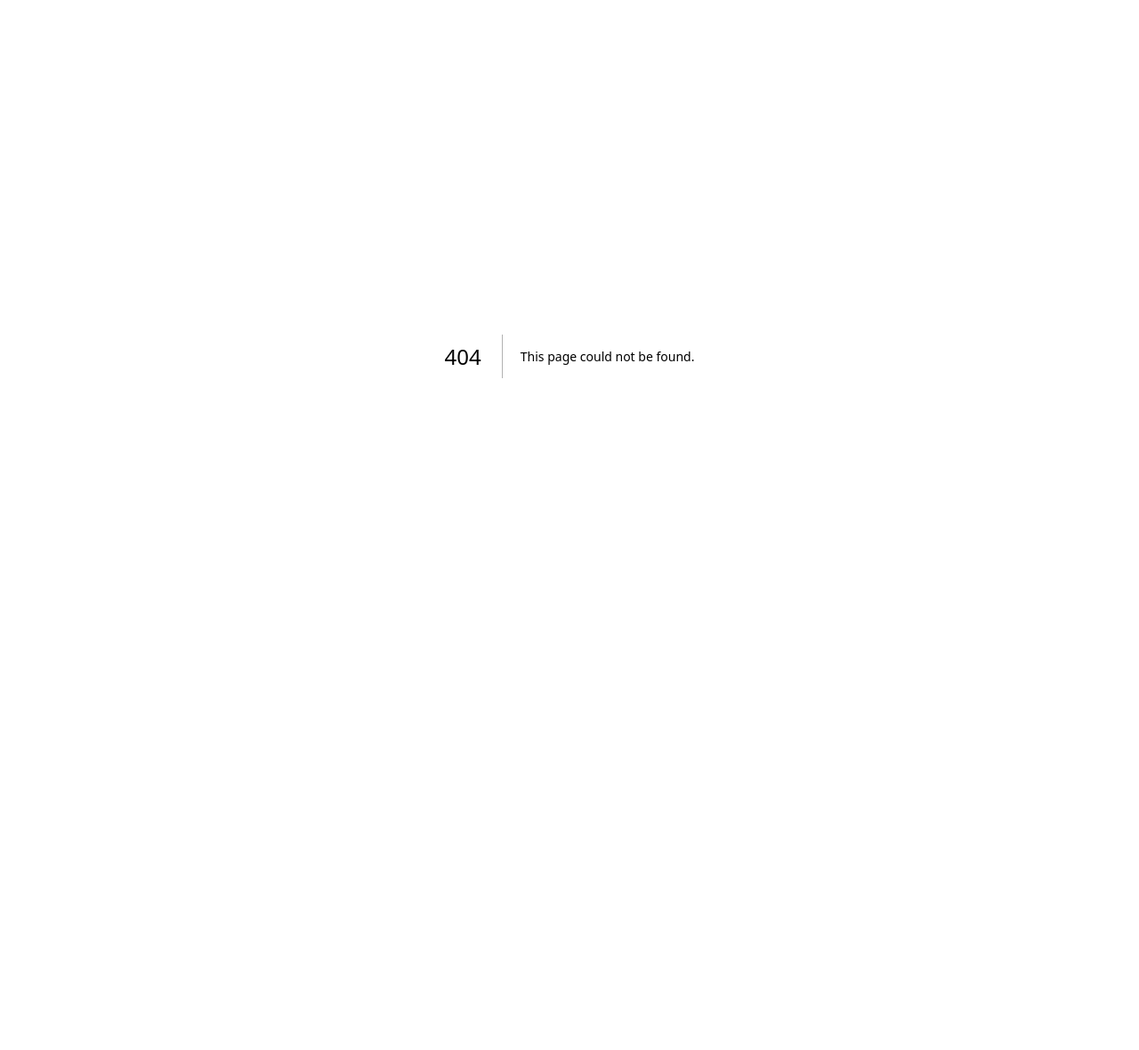
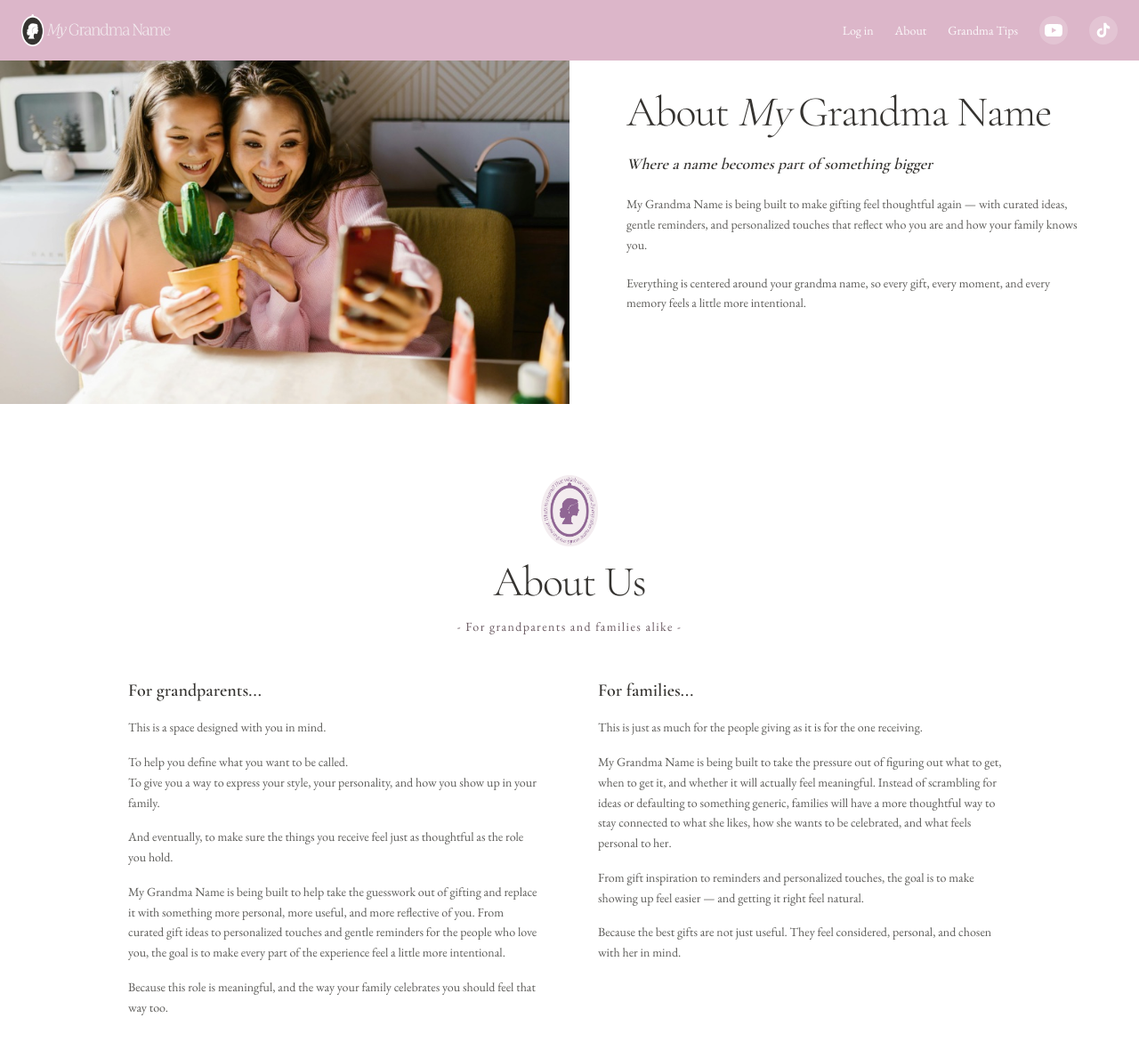
Before and after one commit to mad-banana-projects/my-grandma-name, a Next.js app: page /about in a window 1280 px wide. Before the commit this address had no page. Shown: the top 1180 px of the page at 89% size. Before the commit the page ends 800 px from the top, so only its background shows below. Built offline with nearby package versions, Linux system fonts and the light colour scheme.

Commit message:
added about and grandma tips pages

```diff
--- /dev/null
+++ b/app/(public)/about/page.tsx
@@ -0,0 +1,99 @@
+import Image from 'next/image'
+import { LandingNav } from '@/components/nav/landing-nav'
+
+export default function AboutPage() {
+  return (
+    <>
+      <LandingNav alwaysSolid />
+
+      {/* Hero: image left, content right */}
+      <section className="flex flex-col sm:flex-row sm:items-stretch">
+
+        {/* Left: photo — full image, no crop */}
+        <div className="w-full sm:w-1/2">
+          <Image
+            src="/images/about-page/about-page.jpg"
+            alt="Two women smiling together"
+            width={821}
+            height={583}
+            className="h-auto w-full"
+            priority
+          />
+        </div>
+
+        {/* Right: content */}
+        <div className="flex w-full items-center bg-background px-10 py-10 sm:w-1/2 sm:px-16">
+          <div className="max-w-lg space-y-5">
+            <h1 className="font-heading text-4xl font-light tracking-tight sm:text-5xl">
+              About <em>My</em> Grandma Name
+            </h1>
+            <p className="font-heading text-lg font-semibold italic">
+              Where a name becomes part of something bigger
+            </p>
+            <p className="text-sm leading-relaxed text-foreground/80">
+              My Grandma Name is being built to make gifting feel thoughtful again — with curated ideas, gentle reminders, and personalized touches that reflect who you are and how your family knows you.
+            </p>
+            <p className="text-sm leading-relaxed text-foreground/80">
+              Everything is centered around your grandma name, so every gift, every moment, and every memory feels a little more intentional.
+            </p>
+          </div>
+        </div>
+
+      </section>
+
+      {/* About Us — for grandparents and families */}
+      <section className="bg-white py-20">
+        <div className="mx-auto max-w-5xl px-4">
+
+          {/* Logo + heading */}
+          <div className="mb-12 flex flex-col items-center gap-4 text-center">
+            <Image
+              src="/images/wording/purple-logo-with-words.png"
+              alt="My Grandma Name"
+              width={80}
+              height={80}
+              className="h-20 w-auto"
+            />
+            <h2 className="font-heading text-4xl font-light tracking-tight sm:text-5xl">
+              About Us
+            </h2>
+            <p className="text-sm tracking-widest text-muted-foreground">
+              - For grandparents and families alike -
+            </p>
+          </div>
+
+          {/* Two-column body */}
+          <div className="grid gap-10 text-sm leading-relaxed text-foreground/80 sm:grid-cols-2 sm:gap-16">
+
+            {/* Col 1: For grandparents */}
+            <div className="space-y-4">
+              <h3 className="font-heading text-xl font-semibold text-foreground">For grandparents...</h3>
+              <p>This is a space designed with you in mind.</p>
+              <p>
+                To help you define what you want to be called.<br />
+                To give you a way to express your style, your personality, and how you show up in your family.
+              </p>
+              <p>And eventually, to make sure the things you receive feel just as thoughtful as the role you hold.</p>
+              <p>
+                My Grandma Name is being built to help take the guesswork out of gifting and replace it with something more personal, more useful, and more reflective of you. From curated gift ideas to personalized touches and gentle reminders for the people who love you, the goal is to make every part of the experience feel a little more intentional.
+              </p>
+              <p>Because this role is meaningful, and the way your family celebrates you should feel that way too.</p>
+            </div>
+
+            {/* Col 2: For families */}
+            <div className="space-y-4">
+              <h3 className="font-heading text-xl font-semibold text-foreground">For families...</h3>
+              <p>This is just as much for the people giving as it is for the one receiving.</p>
+              <p>
+                My Grandma Name is being built to take the pressure out of figuring out what to get, when to get it, and whether it will actually feel meaningful. Instead of scrambling for ideas or defaulting to something generic, families will have a more thoughtful way to stay connected to what she likes, how she wants to be celebrated, and what feels personal to her.
+              </p>
+              <p>From gift inspiration to reminders and personalized touches, the goal is to make showing up feel easier — and getting it right feel natural.</p>
+              <p>Because the best gifts are not just useful. They feel considered, personal, and chosen with her in mind.</p>
+            </div>
+
+          </div>
+        </div>
+      </section>
+    </>
+  )
+}
--- /dev/null
+++ b/app/(public)/grandma-tips/page.tsx
@@ -0,0 +1,15 @@
+import { LandingNav } from '@/components/nav/landing-nav'
+
+export default function GrandmaTipsPage() {
+  return (
+    <>
+      <LandingNav alwaysSolid />
+      <main className="min-h-screen bg-background px-4 pt-[88px] pb-20">
+        <div className="mx-auto max-w-3xl space-y-6">
+          <h1 className="font-heading text-5xl font-light tracking-tight">Grandma Tips</h1>
+          <p className="text-muted-foreground">Coming soon.</p>
+        </div>
+      </main>
+    </>
+  )
+}
--- a/components/nav/landing-nav.tsx
+++ b/components/nav/landing-nav.tsx
@@ -21,20 +21,21 @@ function TikTokIcon() {
   )
 }
 
-export function LandingNav() {
+export function LandingNav({ alwaysSolid = false }: { alwaysSolid?: boolean }) {
   const [scrolled, setScrolled] = useState(false)
 
   useEffect(() => {
+    if (alwaysSolid) return
     const onScroll = () => setScrolled(window.scrollY > 10)
     window.addEventListener('scroll', onScroll, { passive: true })
     return () => window.removeEventListener('scroll', onScroll)
-  }, [])
+  }, [alwaysSolid])
 
   return (
     <nav
       className={cn(
         'fixed left-0 right-0 top-0 z-50 flex w-full items-center justify-between px-6 py-4 transition-colors duration-300',
-        scrolled ? 'bg-[#dcb6c9]' : 'bg-transparent'
+        alwaysSolid || scrolled ? 'bg-[#dcb6c9]' : 'bg-transparent'
       )}
     >
       <Link href="/">
@@ -51,10 +52,10 @@ export function LandingNav() {
         <Link href="/login" className="text-sm text-white/90 transition-colors hover:text-white">
           Log in
         </Link>
-        <Link href="#" className="text-sm text-white/90 transition-colors hover:text-white">
+        <Link href="/about" className="text-sm text-white/90 transition-colors hover:text-white">
           About
         </Link>
-        <Link href="#" className="text-sm text-white/90 transition-colors hover:text-white">
+        <Link href="/grandma-tips" className="text-sm text-white/90 transition-colors hover:text-white">
           Grandma Tips
         </Link>
         <a
```
Also changed, not shown: public/images/about-page/about-page.jpg (added).
